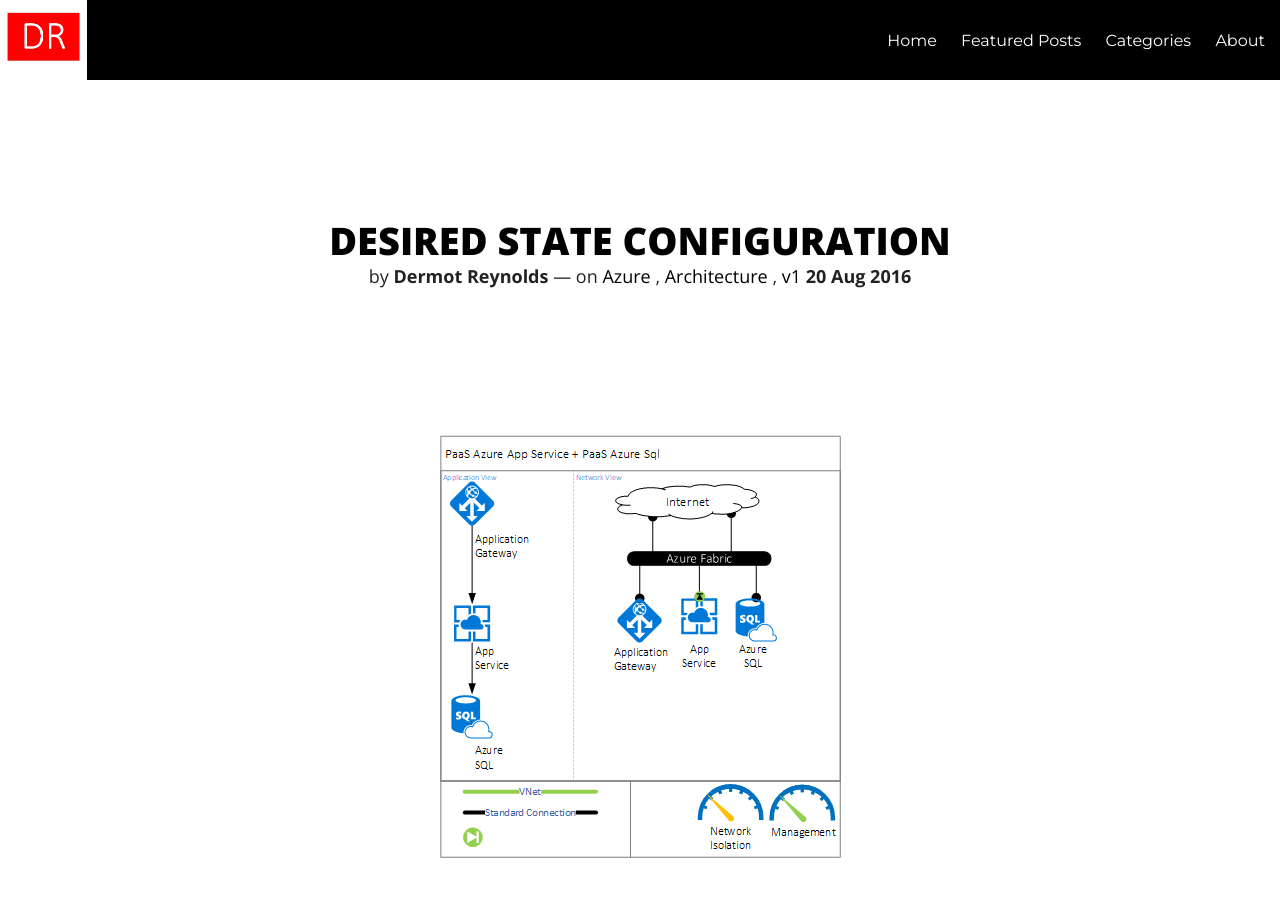
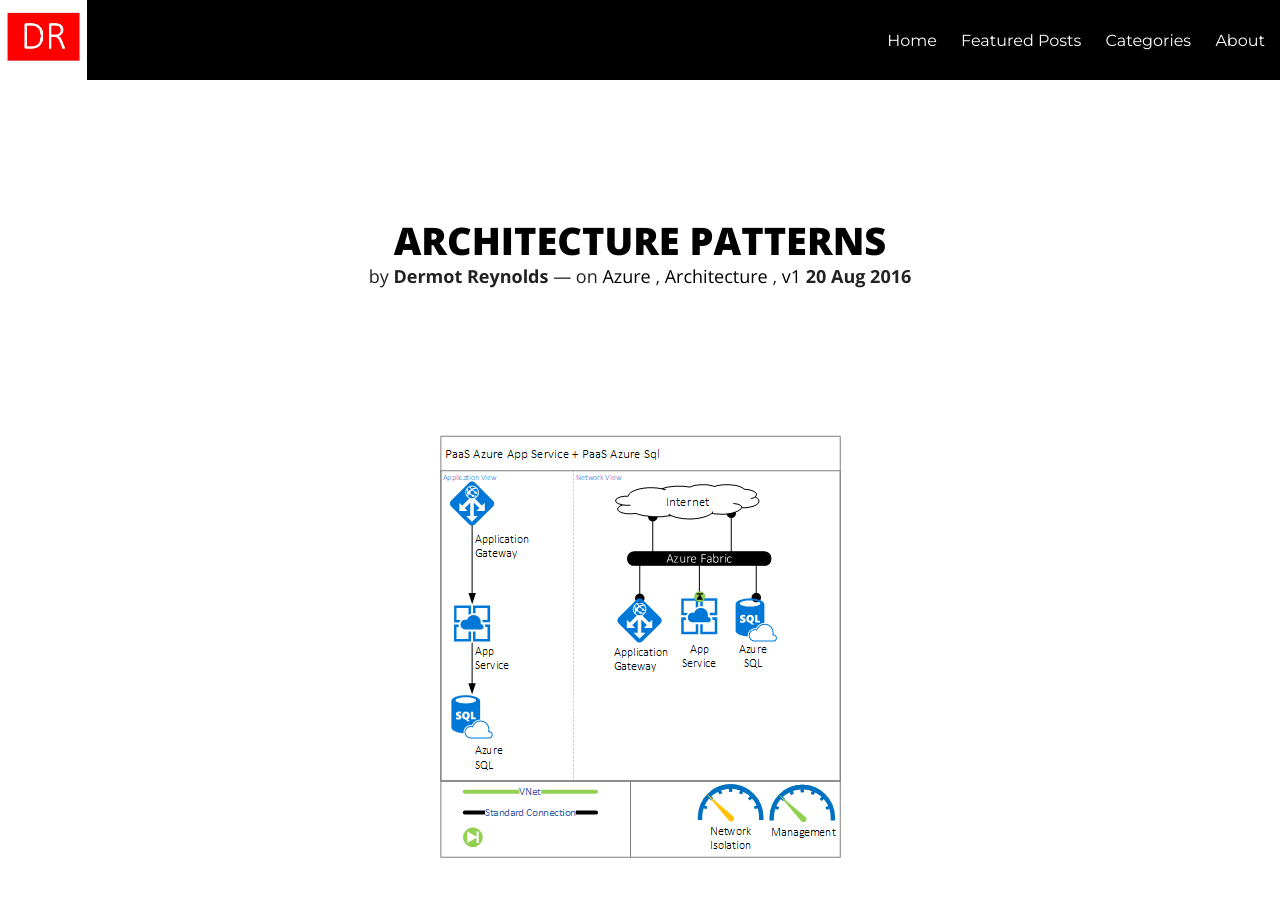
Before and after one commit to dermotreynolds/old.dermotreynolds.github.io, a Jekyll site: the page built from _posts/inprogress/2018-06-20-0-architecture-patterns.md, in a window 1280 px wide and 900 px high. Shown: the top 897 px of the window. Built offline with Jekyll 4.4.1, drawn with Linux system fonts in a browser that asks for light colours; nearby versions of some CDN libraries.

Commit message:
Full End To End

```diff
--- a/_posts/inprogress/2018-06-20-0-architecture-patterns.md
+++ b/_posts/inprogress/2018-06-20-0-architecture-patterns.md
@@ -1,6 +1,6 @@
 ---
 layout: post
-title: "Desired State Configuration"
+title: "Architecture Patterns"
 date: 2016-08-20
 featured: true
 category: Architecture
```
